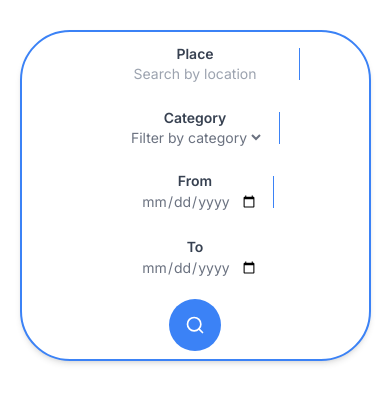
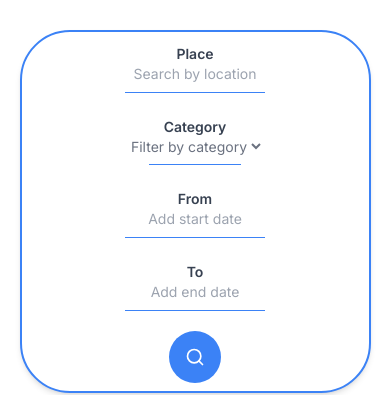
Before and after one commit to Ka334408/skillveraForRent, a Next.js app: page /en/userview/Home in a window 390 px wide. Shown: the part 760-1155 px from the top of the page. Built offline with nearby package versions, Linux system fonts and the light colour scheme; no server answers.

Commit message:
Update searchBar.tsx

```diff
--- a/app/components/searchBar.tsx
+++ b/app/components/searchBar.tsx
@@ -10,9 +10,10 @@ export default function SearchSection() {
   const [from, setFrom] = useState("");
   const [to, setTo] = useState("");
   const [results, setResults] = useState<any[]>([]);
-  const t = useTranslations("Search"); // ملف الترجمة Search.json
+  const [fromType, setFromType] = useState("text");
+  const [toType, setToType] = useState("text");
+  const t = useTranslations("Search");
 
-  // Live Search with debounce
   useEffect(() => {
     const timer = setTimeout(async () => {
       if (place || category || from || to) {
@@ -38,7 +39,6 @@ export default function SearchSection() {
 
   return (
     <section className="w-[90%] md:w-[75%] mx-auto mt-8 mb-16">
-      {/* Search Bar */}
       <div className="flex flex-col md:flex-row items-center bg-white border-2 border-blue-500 rounded-[50px] sm:rounded-full shadow-md overflow-hidden">
         {/* Place */}
         <div className="flex-1 py-3 flex flex-col items-center justify-center relative">
@@ -48,10 +48,11 @@ export default function SearchSection() {
             placeholder={t("placePlaceholder")}
             value={place}
             onChange={(e) => setPlace(e.target.value)}
-      className="w-full bg-transparent text-gray-500 placeholder-gray-400 focus:outline-none text-sm text-center "
+            className="w-full bg-transparent text-gray-500 placeholder-gray-400 focus:outline-none text-sm text-center"
           />
           {/* Divider */}
-    <span className="absolute top-1/2  -translate-y-1/2 ltr:right-0 rtl:left-0 h-8 w-px bg-blue-500"></span>
+          <span className="hidden sm:block absolute top-1/2 -translate-y-1/2 ltr:right-0 rtl:left-0 h-8 w-px bg-blue-500"></span>
+          <span className="sm:hidden mt-2 w-2/3 h-px bg-blue-500"></span>
         </div>
 
         {/* Category */}
@@ -60,7 +61,7 @@ export default function SearchSection() {
           <select
             value={category}
             onChange={(e) => setCategory(e.target.value)}
-      className="w-full bg-transparent text-gray-500 focus:outline-none text-sm text-center "
+            className="w-full bg-transparent text-gray-500 focus:outline-none text-sm text-center"
           >
             <option value="">{t("categoryPlaceholder")}</option>
             <option value="hotel">{t("hotel")}</option>
@@ -68,32 +69,42 @@ export default function SearchSection() {
             <option value="villa">{t("villa")}</option>
           </select>
           {/* Divider */}
-    <span className="absolute top-1/2  -translate-y-1/2 ltr:right-0 rtl:left-0 h-8 w-px bg-blue-500"></span>
+          <span className="hidden sm:block absolute top-1/2 -translate-y-1/2 ltr:right-0 rtl:left-0 h-8 w-px bg-blue-500"></span>
+          <span className="sm:hidden mt-2 w-2/3 h-px bg-blue-500"></span>
         </div>
 
         {/* From */}
         <div className="flex-1 px-4 py-3 flex flex-col items-center justify-center relative">
           <p className="text-sm font-semibold text-gray-700">{t("from")}</p>
           <input
-      type="date"
+            type={fromType}
+            onFocus={() => setFromType("date")}
+            onBlur={() => !from && setFromType("text")}
+            placeholder="Add start date"
             value={from}
             onChange={(e) => setFrom(e.target.value)}
-      className="w-full bg-transparent text-gray-500 focus:outline-none text-sm text-center "
+            className="w-full bg-transparent text-gray-500 placeholder-gray-400 focus:outline-none text-sm text-center"
           />
           {/* Divider */}
-    <span className="absolute top-1/2  -translate-y-1/2 ltr:right-0 rtl:left-0 h-8 w-px bg-blue-500"></span>
+          <span className="hidden sm:block absolute top-1/2 -translate-y-1/2 ltr:right-0 rtl:left-0 h-8 w-px bg-blue-500"></span>
+          <span className="sm:hidden mt-2 w-2/3 h-px bg-blue-500"></span>
         </div>
 
         {/* To */}
         <div className="flex-1 px-4 py-3 flex flex-col items-center justify-center relative">
-    <p className="text-sm font-semibold text-gray-700 ">{t("to")}</p>
+          <p className="text-sm font-semibold text-gray-700">{t("to")}</p>
           <input
-      type="date"
+            type={toType}
+            onFocus={() => setToType("date")}
+            onBlur={() => !to && setToType("text")}
+            placeholder="Add end date"
             value={to}
             onChange={(e) => setTo(e.target.value)}
-      className="w-full bg-transparent text-gray-500 focus:outline-none text-sm text-center "
+            className="w-full bg-transparent text-gray-500 placeholder-gray-400 focus:outline-none text-sm text-center"
           />
-
+          {/* Divider */}
+          <span className="hidden sm:block absolute top-1/2 -translate-y-1/2 ltr:right-0 rtl:left-0 h-8 w-px bg-blue-500"></span>
+          <span className="sm:hidden mt-2 w-2/3 h-px bg-blue-500"></span>
         </div>
 
         {/* Search button */}
```
Lines whose indentation alone changed are shown as unchanged.
